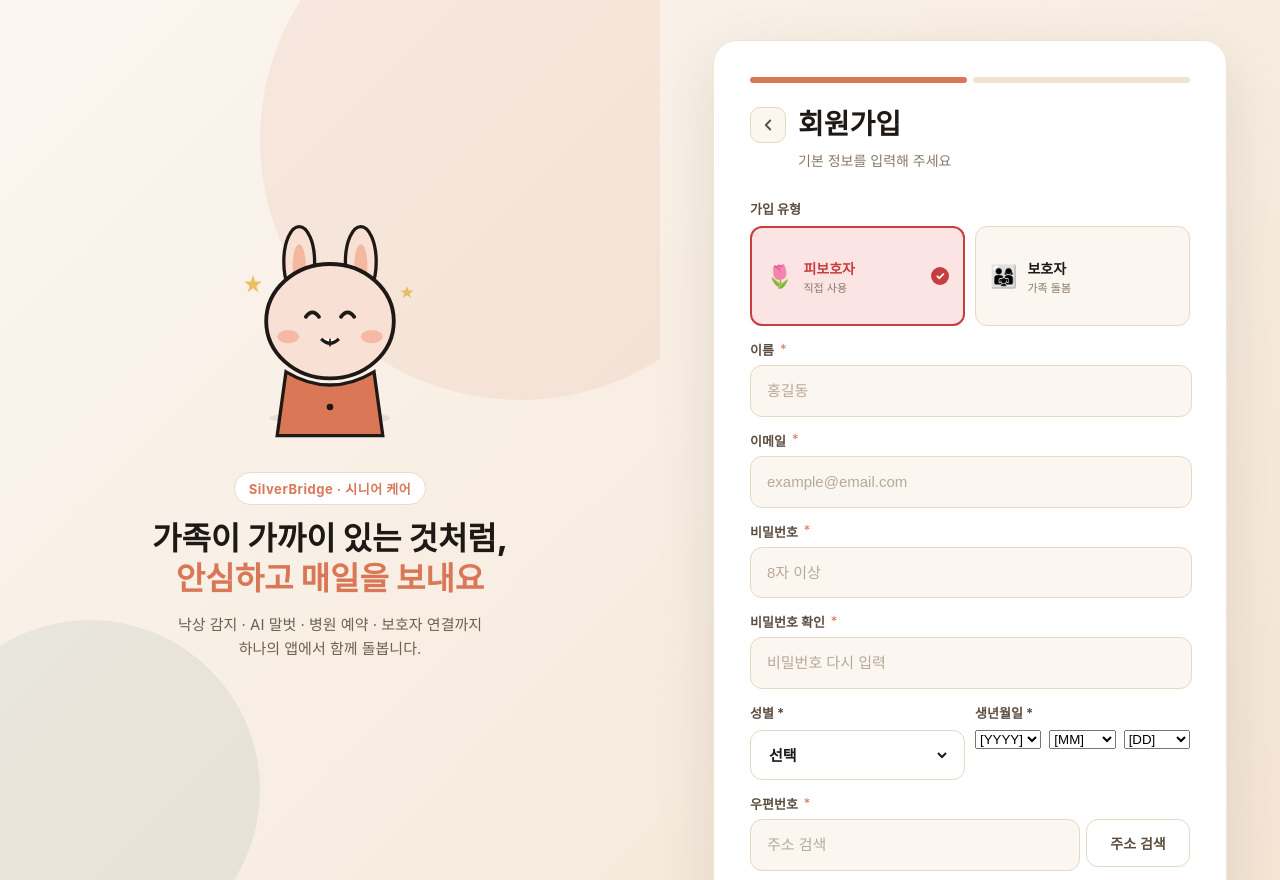
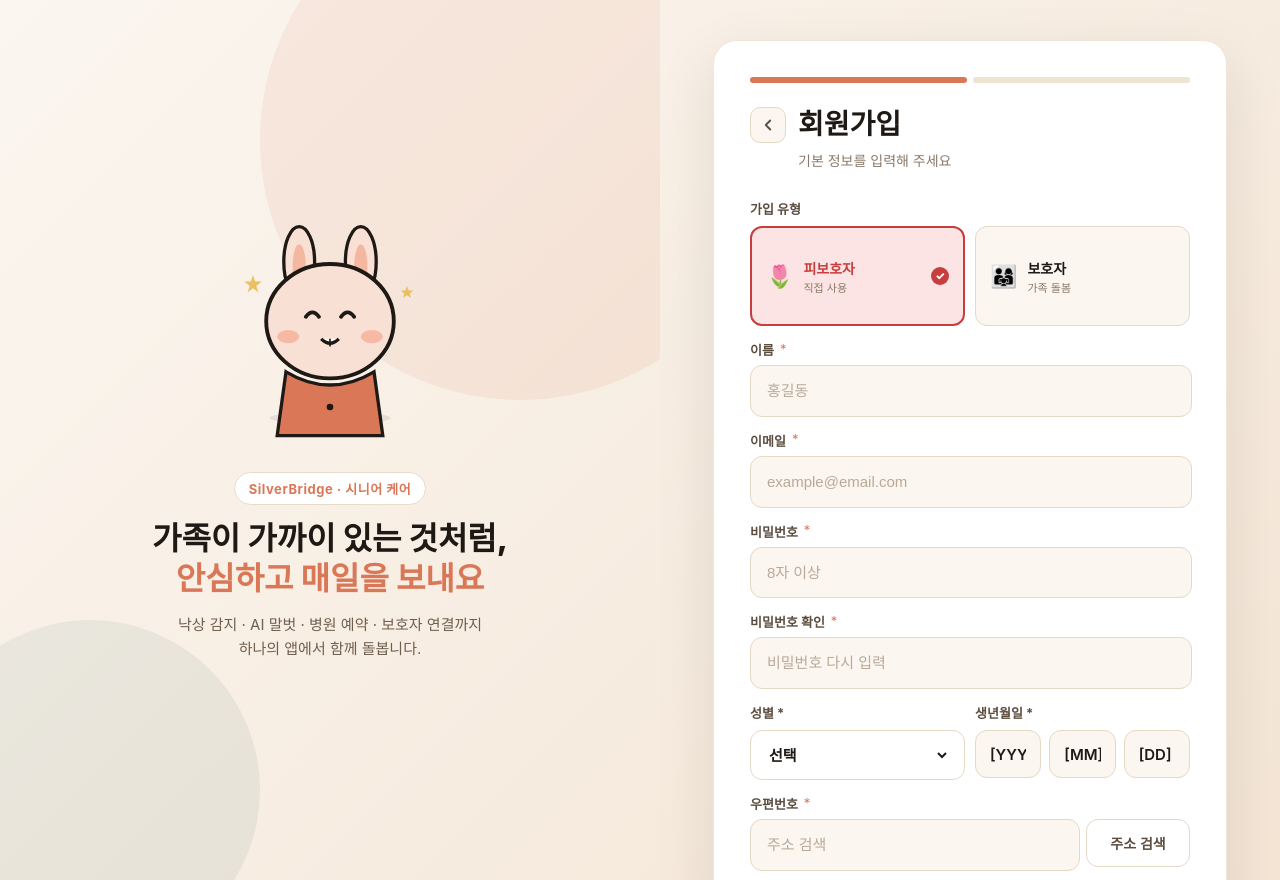
Before and after one commit to Dongyang-Mirae-University-software/SilverBridgeFe, a Next.js app: page /signup in a window 1280 px wide. Built offline with nearby package versions, Linux system fonts and the light colour scheme.

Commit message:
fix: 생년월일 셀렉트 디자인 적용

```diff
--- a/src/components/BirthDateSelects.module.css
+++ b/src/components/BirthDateSelects.module.css
@@ -2,9 +2,33 @@
   display: grid;
   grid-template-columns: repeat(3, minmax(0, 1fr));
   gap: 8px;
+  width: 100%;
 }
 
 .birthDateSelects select {
   width: 100%;
   min-width: 0;
+  min-height: 48px;
+  box-sizing: border-box;
+  border: 1.5px solid #e5d8c5;
+  border-radius: 12px;
+  background: #fbf6f0;
+  color: #1f1916;
+  font: inherit;
+  font-size: 15px;
+  font-weight: 600;
+  outline: none;
+  padding: 0 14px;
+  appearance: none;
+  -webkit-appearance: none;
+  transition: border-color 0.15s ease, box-shadow 0.15s ease;
 }
+
+.birthDateSelects select:hover {
+  border-color: #d97757;
+}
+
+.birthDateSelects select:focus {
+  border-color: #d97757;
+  box-shadow: 0 0 0 3px rgba(217, 119, 87, 0.12);
+}
```
